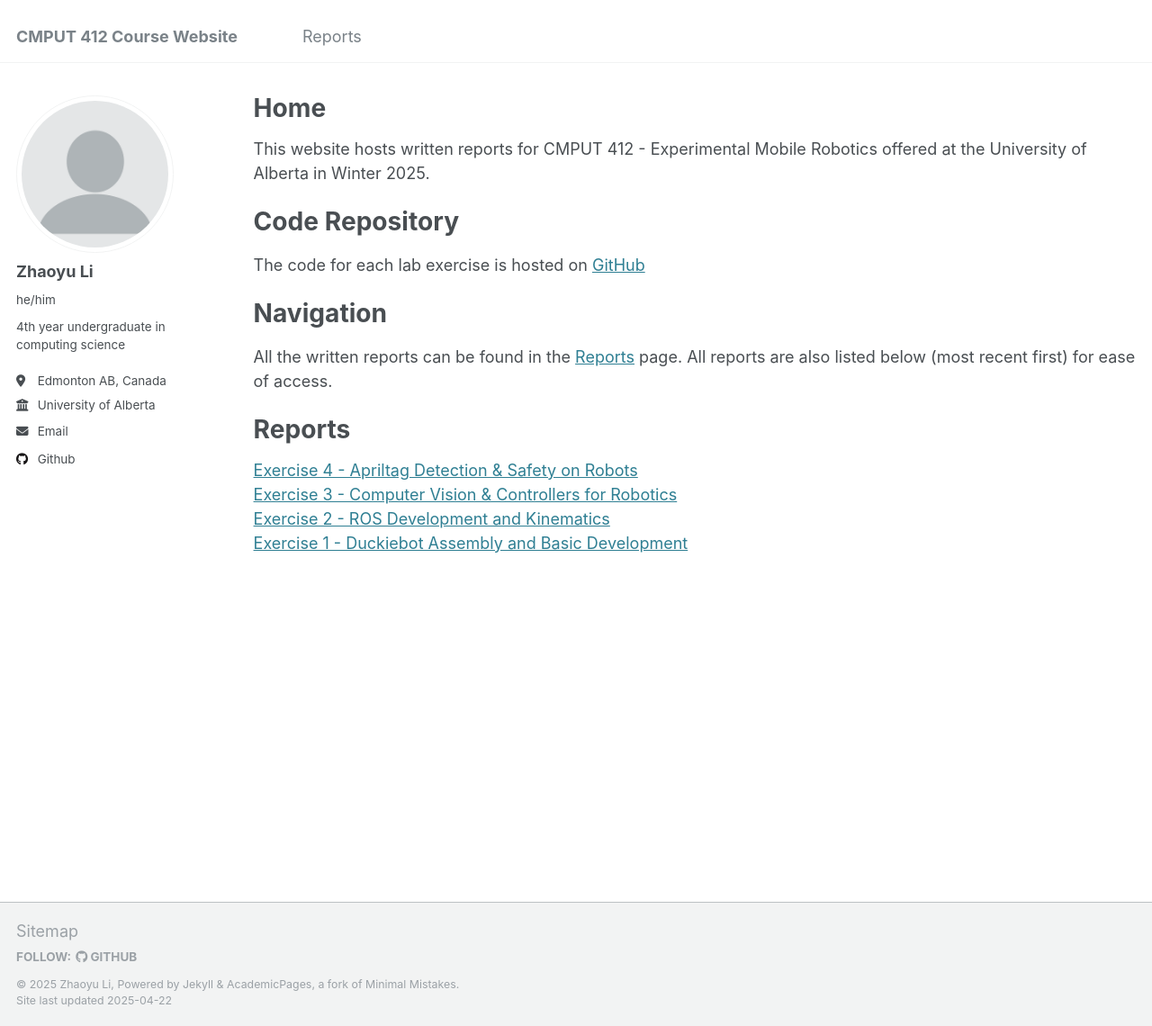
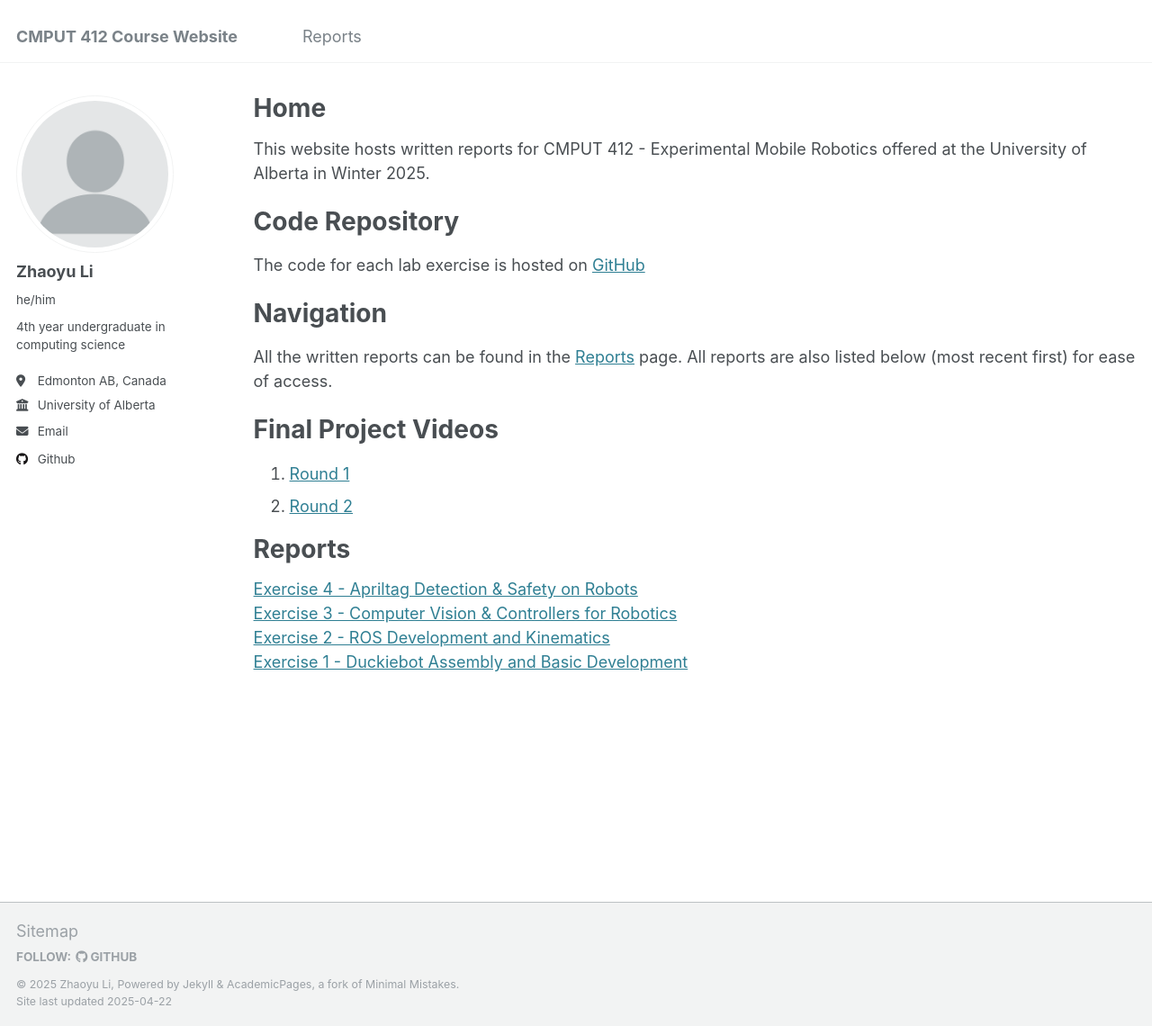
Before and after one commit to BlitzWrecker/W25-CMPUT-412, a Jekyll site: the page built from _pages/about.html, in a window 1280 px wide and 1140 px high. Shown: the whole window at 90% size. Built offline with Jekyll 4.4.1, drawn with Linux system fonts in a browser that asks for light colours.

Commit message:
added link to final project videos

```diff
--- a/_pages/about.html
+++ b/_pages/about.html
@@ -24,6 +24,16 @@ layout: archive
   All the written reports can be found in the <a href="{{ base_path }}/reports/">Reports</a> page. All reports are also listed below (most recent first) for ease of access.
 </p>
 
+<h1>Final Project Videos</h1>
+<ol>
+  <li>
+    <a href="https://youtu.be/BBFBKDZskBU"  target="_blank">Round 1</a>
+  </li>
+  <li>
+    <a href="https://youtu.be/WRoHsOZKESU" target="_blank">Round 2</a>
+  </li>
+</ol>
+
 <h1>Reports</h1>
 {% for report in site.reports reversed %}
   <a href="{{ base_path }}{{ report.permalink }}" rel="permalink">{{ report.title }}</a>
```
